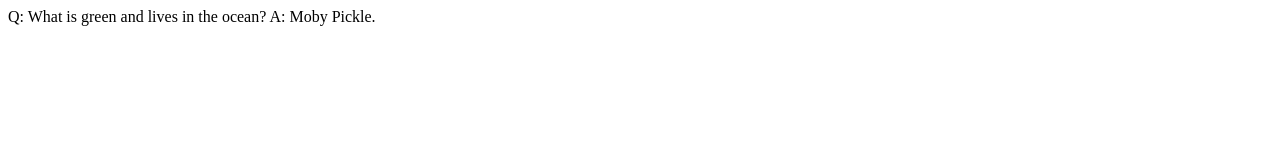
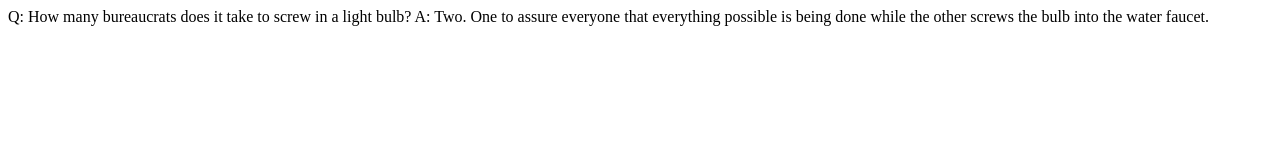
Before and after one commit to amalone5/cowsite, a plain HTML site: page index.html in a window 1280 px wide. Drawn offline with Linux system fonts and the light colour scheme.

Commit message:
commiting a commit

```diff
--- a/index.html
+++ b/index.html
@@ -1,5 +1,6 @@
 
 <p>
-Q:	What is green and lives in the ocean?
-A:	Moby Pickle.
+Q:	How many bureaucrats does it take to screw in a light bulb?
+A:	Two.  One to assure everyone that everything possible is being
+	done while the other screws the bulb into the water faucet.
 </p>
```
